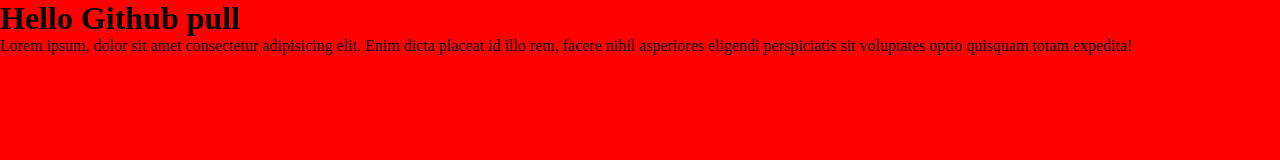
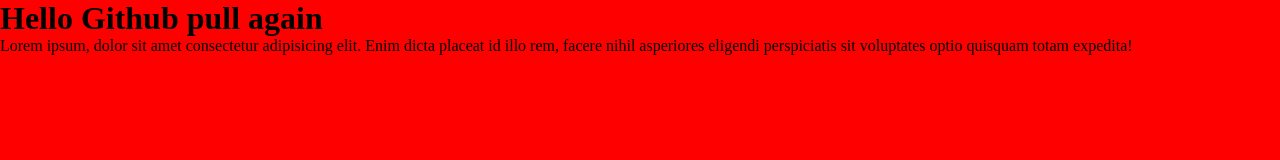
Before and after one commit to RaihanUddiin/raihan_portfolio, a plain HTML site: page index.html in a window 1280 px wide. Drawn offline with Linux system fonts and the light colour scheme.

Commit message:
Update index.html

```diff
--- a/index.html
+++ b/index.html
@@ -8,7 +8,7 @@
     <title>Portfolio</title>
 </head>
 <body>
-    <h1>Hello Github pull</h1>
+    <h1>Hello Github pull again</h1>
     <p>Lorem ipsum, dolor sit amet consectetur adipisicing elit. Enim dicta placeat id illo rem, facere nihil asperiores eligendi perspiciatis sit voluptates optio quisquam totam expedita!</p>
 </body>
 </html>
```
